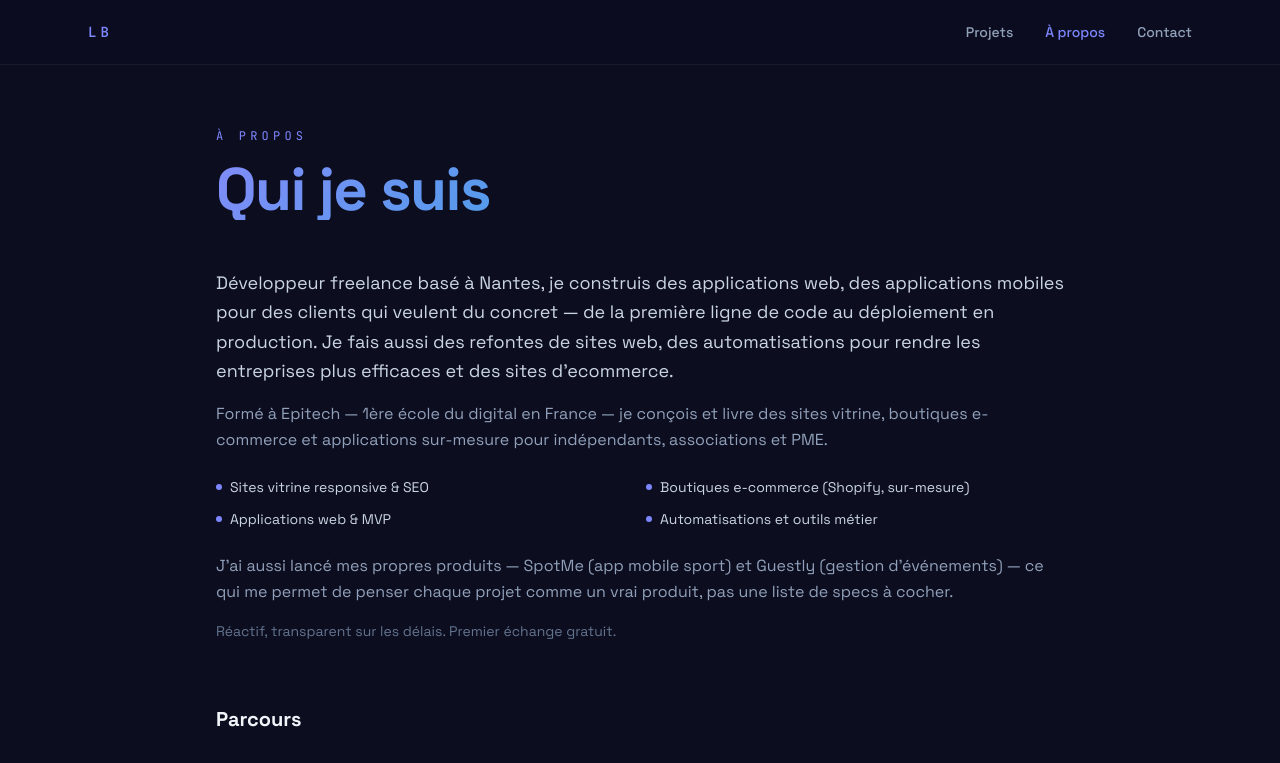
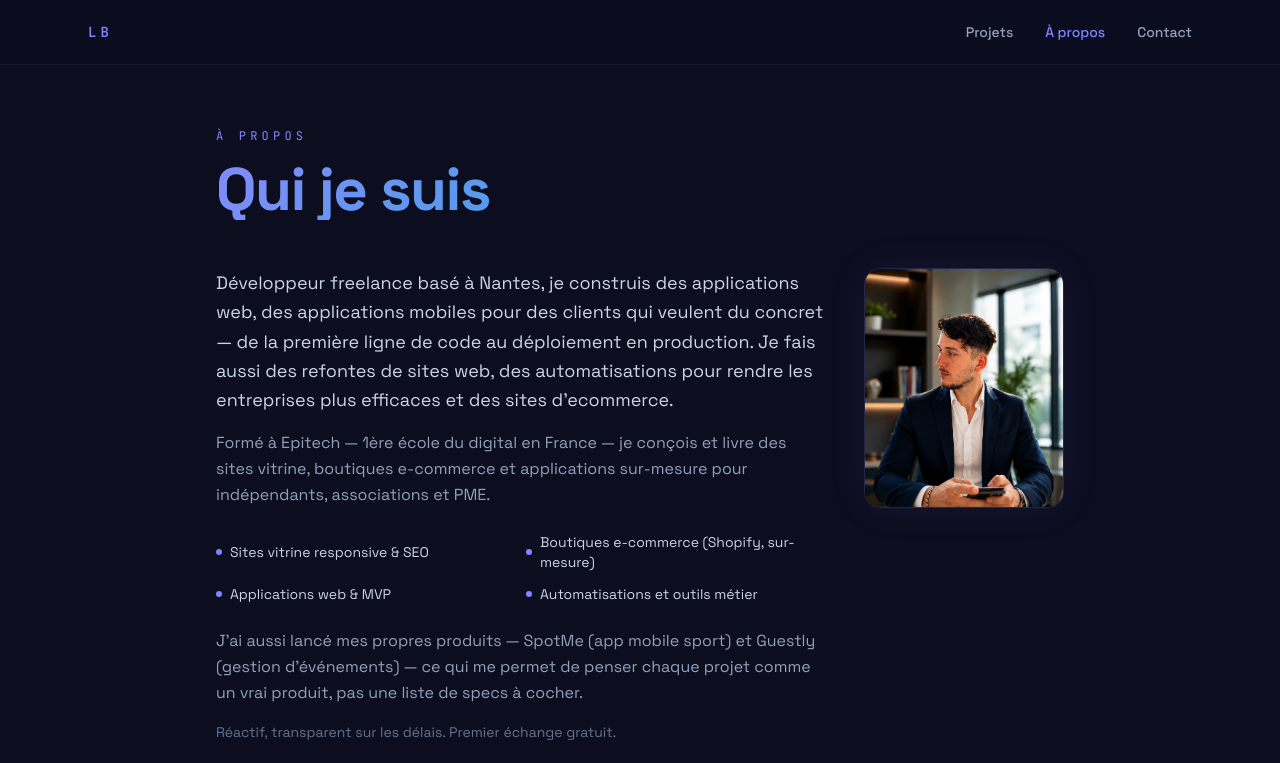
Before and after one commit to Leonardbaraton/portfolio, a React (Vite) app: page /a-propos in a window 1280 px wide. Shown: the top 763 px of the page. Built offline with nearby package versions, Linux system fonts and the light colour scheme.

Commit message:
feat: ajouter une image de profil et améliorer la mise en page de la section À propos

```diff
--- a/src/pages/About.tsx
+++ b/src/pages/About.tsx
@@ -46,7 +46,8 @@ export function About() {
       </h1>
 
       {/* Bio */}
-      <div className="mb-16 space-y-4">
+      <div className="mb-16 flex flex-col md:flex-row gap-10 items-start">
+        <div className="space-y-4 flex-1">
         <p className="text-slate-300 text-lg leading-relaxed">
           Développeur freelance basé à Nantes, je construis des applications web, des applications mobiles pour des
           clients qui veulent du concret — de la première ligne de code au déploiement en
@@ -83,6 +84,25 @@ export function About() {
         <p className="text-slate-500 text-sm mt-3">
           Réactif, transparent sur les délais. Premier échange gratuit.
         </p>
+        </div>
+
+        <div className="flex-shrink-0 flex justify-center md:justify-end">
+          <div
+            className="relative rounded-2xl overflow-hidden"
+            style={{
+              width: 200,
+              height: 240,
+              border: '1px solid rgba(129,140,248,0.2)',
+              boxShadow: '0 0 40px rgba(129,140,248,0.08)',
+            }}
+          >
+            <img
+              src="/profilPicture.png"
+              alt="Léonard Baraton"
+              className="w-full h-full object-cover object-top"
+            />
+          </div>
+        </div>
       </div>
 
       {/* Timeline */}
```
Also changed, not shown: public/profilPicture.png (added).
